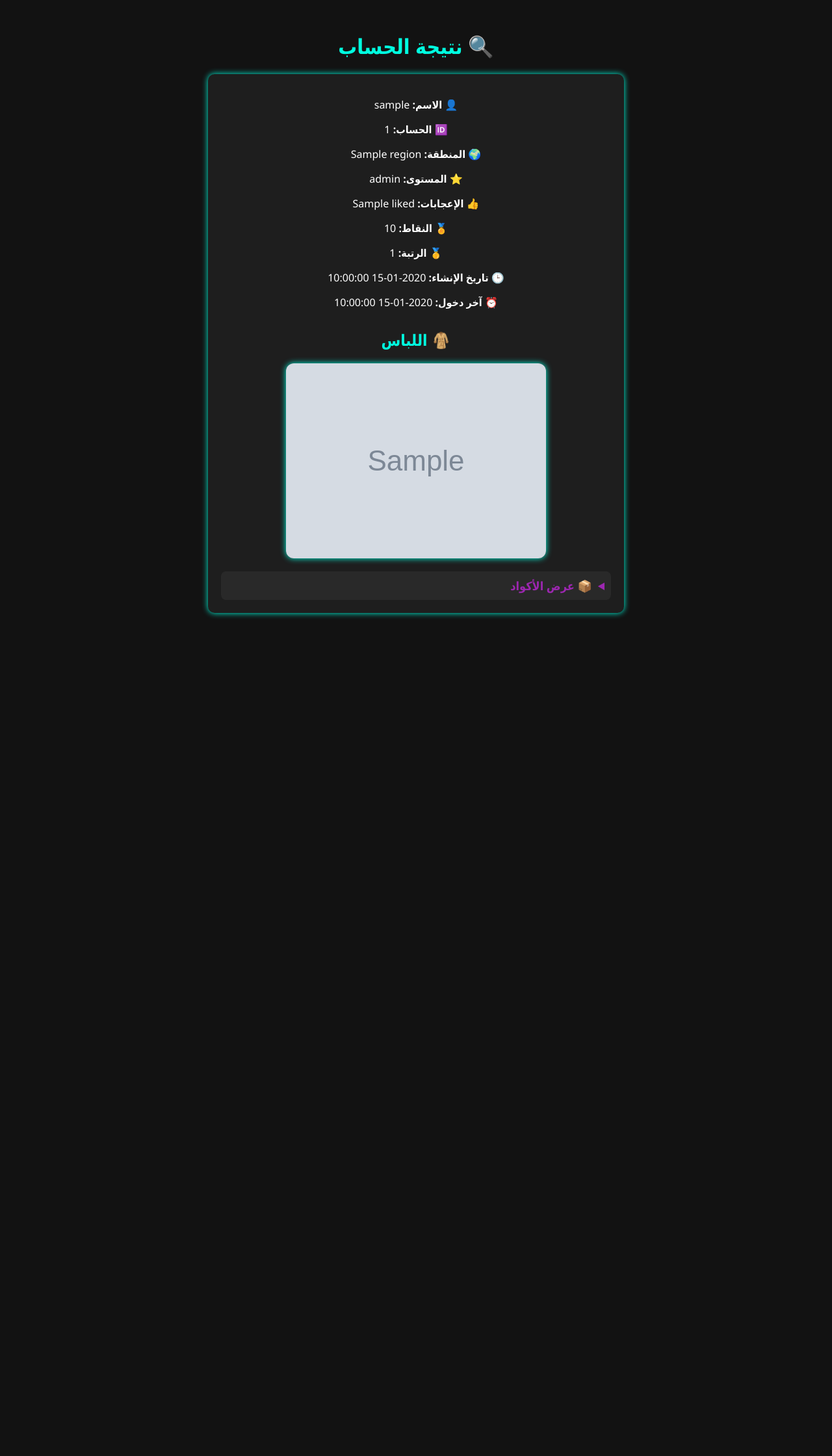
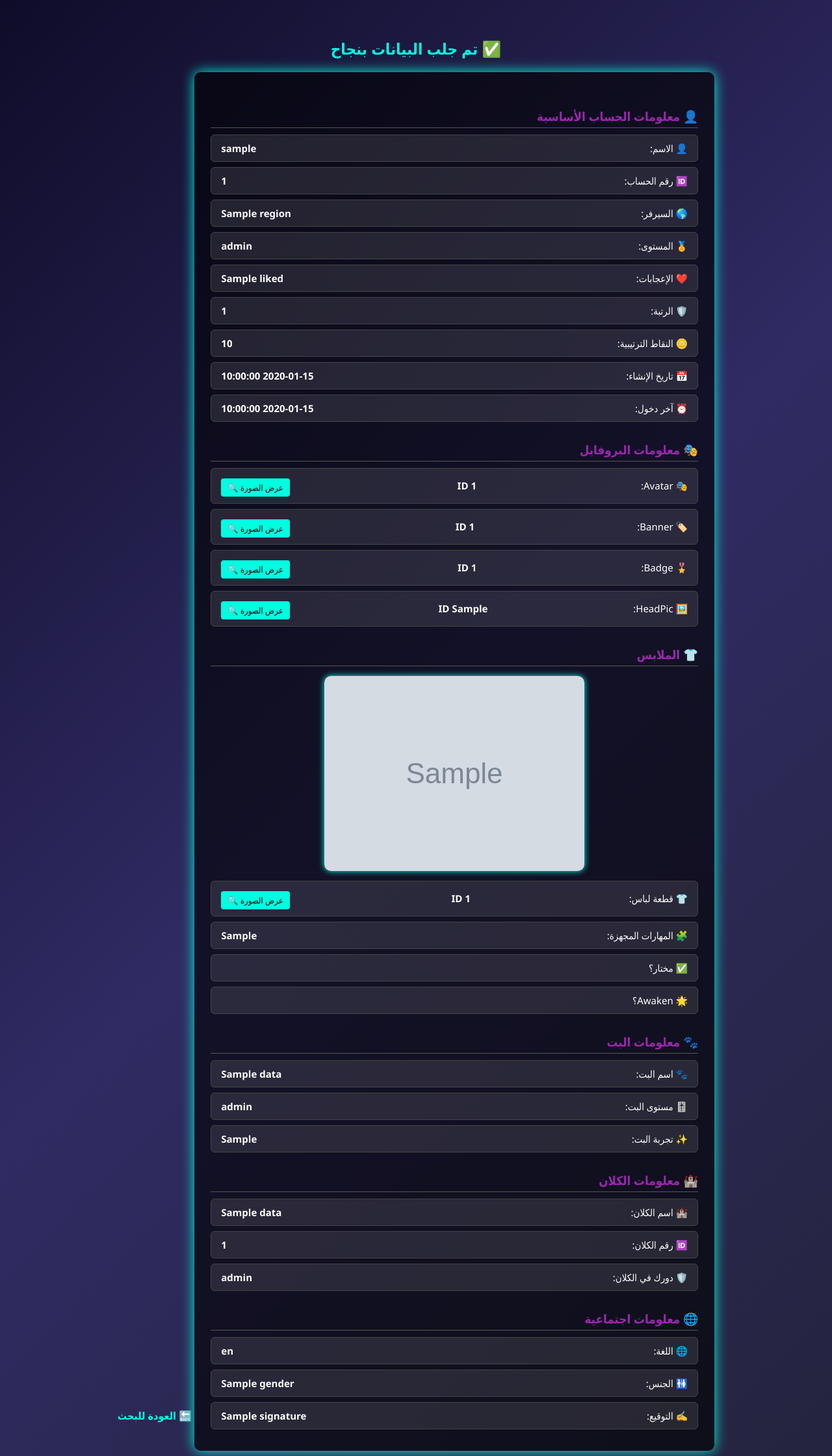
Before and after one commit to sabmoh1/Infir-ff, a Flask app: template templates/result.html in a window 1280 px wide. Shown: the whole page at 65% size. Before the commit the page ends 950 px from the top, so only its background shows below. Run offline with Flask 3, Linux system fonts and the light colour scheme; the template is opened without the code that fills it: most values are stand-ins (such as "Sample title", 1, 10 or a date in 2020); grey boxes marked "Sample" are stand-in pictures.

Commit message:
Update result.html

```diff
--- a/templates/result.html
+++ b/templates/result.html
@@ -2,89 +2,185 @@
 <html lang="ar">
 <head>
   <meta charset="UTF-8">
-  <title>نتيجة الحساب</title>
+  <title>نتيجة البحث</title>
   <style>
     body {
-      background: #121212;
+      font-family: 'Segoe UI', Tahoma, Geneva, Verdana, sans-serif;
+      background: linear-gradient(135deg, #0f0c29, #302b63, #24243e);
+      text-align: center;
+      padding-top: 30px;
+      direction: rtl;
       color: #fff;
-      font-family: 'Segoe UI', Tahoma, Geneva, Verdana, sans-serif;
-      padding: 20px;
-      text-align: center;
-      direction: rtl;
+      animation: fadeIn 1s ease-in;
     }
-    h1 {
+    @keyframes fadeIn {
+      from { opacity: 0; }
+      to { opacity: 1; }
+    }
+    .data {
+      background: rgba(0,0,0,0.6);
+      padding: 25px;
+      display: inline-block;
+      border-radius: 10px;
+      width: 90%;
+      max-width: 750px;
+      box-shadow: 0 0 20px #00ffe0;
+      text-align: right;
+      animation: fadeIn 1s ease-in;
+    }
+    h2 {
       color: #00ffe0;
+      margin-bottom: 20px;
     }
-    .info {
-      margin: 20px auto;
-      background: #1e1e1e;
-      border-radius: 10px;
-      padding: 20px;
-      max-width: 600px;
-      box-shadow: 0 0 10px #00ffe0;
-    }
-    img {
-      max-width: 100%;
-      border-radius: 12px;
-      box-shadow: 0 0 10px #00ffe0;
-    }
-    details {
-      background: rgba(255,255,255,0.05);
-      border-radius: 8px;
-      padding: 10px;
-      margin-top: 15px;
-      text-align: right;
-    }
-    summary {
-      cursor: pointer;
-      font-weight: bold;
-      font-size: 18px;
+    h3 {
+      border-bottom: 1px solid #555;
+      padding-bottom: 5px;
+      margin-top: 30px;
+      margin-bottom: 10px;
       color: #9c27b0;
     }
-    ul {
-      list-style: none;
-      padding: 0;
-      margin: 10px 0 0;
+    .item {
+      display: flex;
+      align-items: center;
+      justify-content: space-between;
+      background: rgba(255,255,255,0.1);
+      border: 1px solid #444;
+      border-radius: 6px;
+      padding: 10px 15px;
+      margin: 8px 0;
+      font-size: 15px;
+      animation: fadeIn 0.5s ease;
     }
-    li {
-      padding: 5px;
-      margin-bottom: 5px;
-      background: rgba(255,255,255,0.05);
+    .label {
+      display: flex;
+      align-items: center;
+      gap: 5px;
+    }
+    .value {
+      font-weight: bold;
+      color: #fff;
+    }
+    .btn {
+      background: #00ffe0;
+      color: #000;
+      padding: 5px 10px;
       border-radius: 4px;
+      text-decoration: none;
+      font-size: 13px;
+      transition: all 0.3s ease;
+      margin-right: 5px;
+      margin-top: 5px;
+    }
+    .btn:hover {
+      background: #9c27b0;
+      color: #fff;
+      transform: scale(1.05);
+      box-shadow: 0 0 10px #9c27b0;
+    }
+    .back-link {
+      display: inline-block;
+      margin-top: 20px;
+      text-decoration: none;
+      color: #00ffe0;
+      font-weight: bold;
+    }
+    .back-link:hover {
+      text-decoration: underline;
+    }
+    .outfit-image {
+      display: block;
+      margin: 15px auto;
+      max-width: 100%;
+      border-radius: 10px;
+      box-shadow: 0 0 10px #00ffe0;
     }
   </style>
 </head>
 <body>
-  <h1>🔍 نتيجة الحساب</h1>
+  {% if error %}
+    <h2>❌ {{ error }}</h2>
+  {% else %}
+    <h2>✅ تم جلب البيانات بنجاح</h2>
+    <div class="data">
 
-  {% if error %}
-    <p style="color:red;">{{ error }}</p>
-  {% else %}
-    <div class="info">
-      <p>👤 <strong>الاسم:</strong> {{ data.nickname }}</p>
-      <p>🆔 <strong>الحساب:</strong> {{ data.accountId }}</p>
-      <p>🌍 <strong>المنطقة:</strong> {{ data.region }}</p>
-      <p>⭐ <strong>المستوى:</strong> {{ data.level }}</p>
-      <p>👍 <strong>الإعجابات:</strong> {{ data.liked }}</p>
-      <p>🏅 <strong>النقاط:</strong> {{ data.rankingPoints }}</p>
-      <p>🥇 <strong>الرتبة:</strong> {{ data.rank }}</p>
-      <p>🕒 <strong>تاريخ الإنشاء:</strong> {{ data.createAt }}</p>
-      <p>⏰ <strong>آخر دخول:</strong> {{ data.lastLoginAt }}</p>
+      <h3>👤 معلومات الحساب الأساسية</h3>
+      <div class="item"><span class="label">👤 الاسم:</span><span class="value">{{ data.nickname }}</span></div>
+      <div class="item"><span class="label">🆔 رقم الحساب:</span><span class="value">{{ data.accountId }}</span></div>
+      <div class="item"><span class="label">🌎 السيرفر:</span><span class="value">{{ data.region }}</span></div>
+      <div class="item"><span class="label">🏅 المستوى:</span><span class="value">{{ data.level }}</span></div>
+      <div class="item"><span class="label">❤️ الإعجابات:</span><span class="value">{{ data.liked }}</span></div>
+      <div class="item"><span class="label">🛡️ الرتبة:</span><span class="value">{{ data.rank }}</span></div>
+      <div class="item"><span class="label">🪙 النقاط الترتيبية:</span><span class="value">{{ data.rankingPoints }}</span></div>
+      <div class="item"><span class="label">📅 تاريخ الإنشاء:</span><span class="value">{{ data.createAt }}</span></div>
+      <div class="item"><span class="label">⏰ آخر دخول:</span><span class="value">{{ data.lastLoginAt }}</span></div>
 
-      <h2 style="color:#00ffe0; margin-top:30px;">🧥 اللباس</h2>
+      <h3>🎭 معلومات البروفايل</h3>
+      <div class="item">
+        <span class="label">🎭 Avatar:</span>
+        <span class="value">ID {{ data.avatarId }}</span>
+        {% if data.avatarId != "غير متوفر" %}
+        <a class="btn" href="https://0xme.github.io/ItemID2/?mode=2&q={{ data.avatarId }}" target="_blank">عرض الصورة 🔍</a>
+        {% endif %}
+      </div>
+      <div class="item">
+        <span class="label">🏷️ Banner:</span>
+        <span class="value">ID {{ data.bannerId }}</span>
+        {% if data.bannerId != "غير متوفر" %}
+        <a class="btn" href="https://0xme.github.io/ItemID2/?mode=2&q={{ data.bannerId }}" target="_blank">عرض الصورة 🔍</a>
+        {% endif %}
+      </div>
+      <div class="item">
+        <span class="label">🎖️ Badge:</span>
+        <span class="value">ID {{ data.badgeId }}</span>
+        {% if data.badgeId != "غير متوفر" %}
+        <a class="btn" href="https://0xme.github.io/ItemID2/?mode=2&q={{ data.badgeId }}" target="_blank">عرض الصورة 🔍</a>
+        {% endif %}
+      </div>
+      <div class="item">
+        <span class="label">🖼️ HeadPic:</span>
+        <span class="value">ID {{ data.headPic }}</span>
+        {% if data.headPic != "غير متوفر" %}
+        <a class="btn" href="https://0xme.github.io/ItemID2/?mode=2&q={{ data.headPic }}" target="_blank">عرض الصورة 🔍</a>
+        {% endif %}
+      </div>
+
+      <h3>👕 الملابس</h3>
       {% if data.outfit_image_url %}
-        <img src="{{ data.outfit_image_url }}" alt="صورة اللباس">
+        <img class="outfit-image" src="{{ data.outfit_image_url }}" alt="صورة اللباس">
       {% endif %}
 
-      <details>
-        <summary>📦 عرض الأكواد</summary>
-        <ul>
-          {% for cloth in data.clothes %}
-            <li>🧩 {{ cloth }}</li>
-          {% endfor %}
-        </ul>
-      </details>
+      {% if data.clothes %}
+        {% for cloth_id in data.clothes %}
+        <div class="item">
+          <span class="label">👕 قطعة لباس:</span>
+          <span class="value">ID {{ cloth_id }}</span>
+          <a class="btn" href="https://0xme.github.io/ItemID2/?mode=2&q={{ cloth_id }}" target="_blank">عرض الصورة 🔍</a>
+        </div>
+        {% endfor %}
+      {% else %}
+        <div class="item"><span class="label">👕 الملابس:</span><span class="value">لا يوجد</span></div>
+      {% endif %}
+
+      <div class="item"><span class="label">🧩 المهارات المجهزة:</span><span class="value">{{ data.equipedSkills | join(', ') if data.equipedSkills else 'لا يوجد' }}</span></div>
+      <div class="item"><span class="label">✅ مختار؟</span><span class="value">{{ data.isSelected }}</span></div>
+      <div class="item"><span class="label">🌟 Awaken؟</span><span class="value">{{ data.isSelectedAwaken }}</span></div>
+
+      <h3>🐾 معلومات البت</h3>
+      <div class="item"><span class="label">🐾 اسم البت:</span><span class="value">{{ data.petName }}</span></div>
+      <div class="item"><span class="label">🎚️ مستوى البت:</span><span class="value">{{ data.petLevel }}</span></div>
+      <div class="item"><span class="label">✨ تجربة البت:</span><span class="value">{{ data.petExp }}</span></div>
+
+      <h3>🏰 معلومات الكلان</h3>
+      <div class="item"><span class="label">🏰 اسم الكلان:</span><span class="value">{{ data.clanName }}</span></div>
+      <div class="item"><span class="label">🆔 رقم الكلان:</span><span class="value">{{ data.clanId }}</span></div>
+      <div class="item"><span class="label">🛡️ دورك في الكلان:</span><span class="value">{{ data.clanRole }}</span></div>
+
+      <h3>🌐 معلومات اجتماعية</h3>
+      <div class="item"><span class="label">🌐 اللغة:</span><span class="value">{{ data.language }}</span></div>
+      <div class="item"><span class="label">🚻 الجنس:</span><span class="value">{{ data.gender }}</span></div>
+      <div class="item"><span class="label">✍️ التوقيع:</span><span class="value">{{ data.signature }}</span></div>
     </div>
   {% endif %}
+  <a class="back-link" href="/">🔙 العودة للبحث</a>
 </body>
-             </html>
+</html>
```
